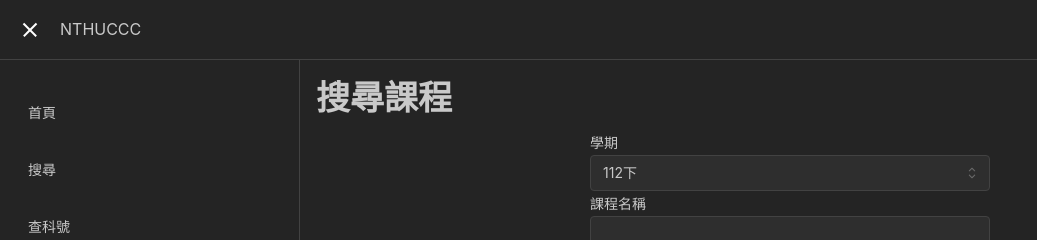
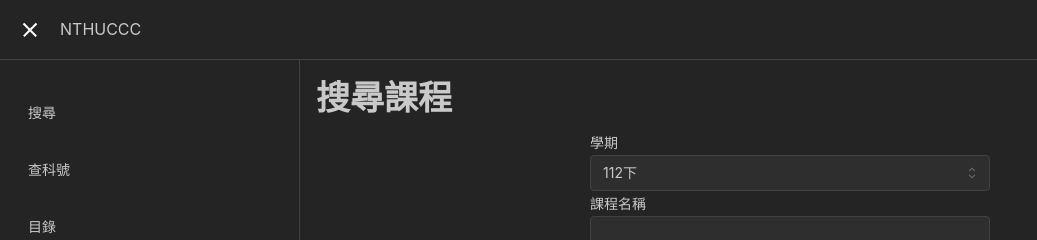
Before and after one commit to SamTech37/class-info, a Next.js app: page / in a window 1280 px wide. Shown: the top 240 px of the page, without its empty margins (0-1037 px from the left). Built offline with nearby package versions, Linux system fonts and the light colour scheme.

Commit message:
update deps

```diff
--- a/src/Components/NavLinks.tsx
+++ b/src/Components/NavLinks.tsx
@@ -7,7 +7,6 @@ type Tabs = {
 };
 
 const tabs: Tabs[] = [
-  { label: "首頁", href: "/" },
   { label: "搜尋", href: "/" },
   { label: "查科號", href: "/course" },
   { label: "目錄", href: "/catalog" },
--- a/src/Components/SearchResults/index.tsx
+++ b/src/Components/SearchResults/index.tsx
@@ -41,7 +41,9 @@ export function SearchResults({ courseList }: { courseList: Course[] }) {
         }`}
       </Table.Td>
       <Table.Td>
-        <Button>詳細</Button>
+        <Link href={`/course/${trimSpaces(course.courseID)}`}>
+          <Button>詳細</Button>
+        </Link>
       </Table.Td>
     </Table.Tr>
   ));
--- a/src/Components/searchForm.tsx
+++ b/src/Components/searchForm.tsx
@@ -44,7 +44,7 @@ export function SearchForm() {
           data={[
             { label: "112上", value: "11210" },
             { label: "112下", value: "11220" },
-            { label: "112暑", value: "11230" },
+            // { label: "112暑", value: "11230" },
           ]}
           {...searchForm.getInputProps("semester")}
         />
```
Also changed, not shown: 1 other file (tests, documents, lock files or other folders).
